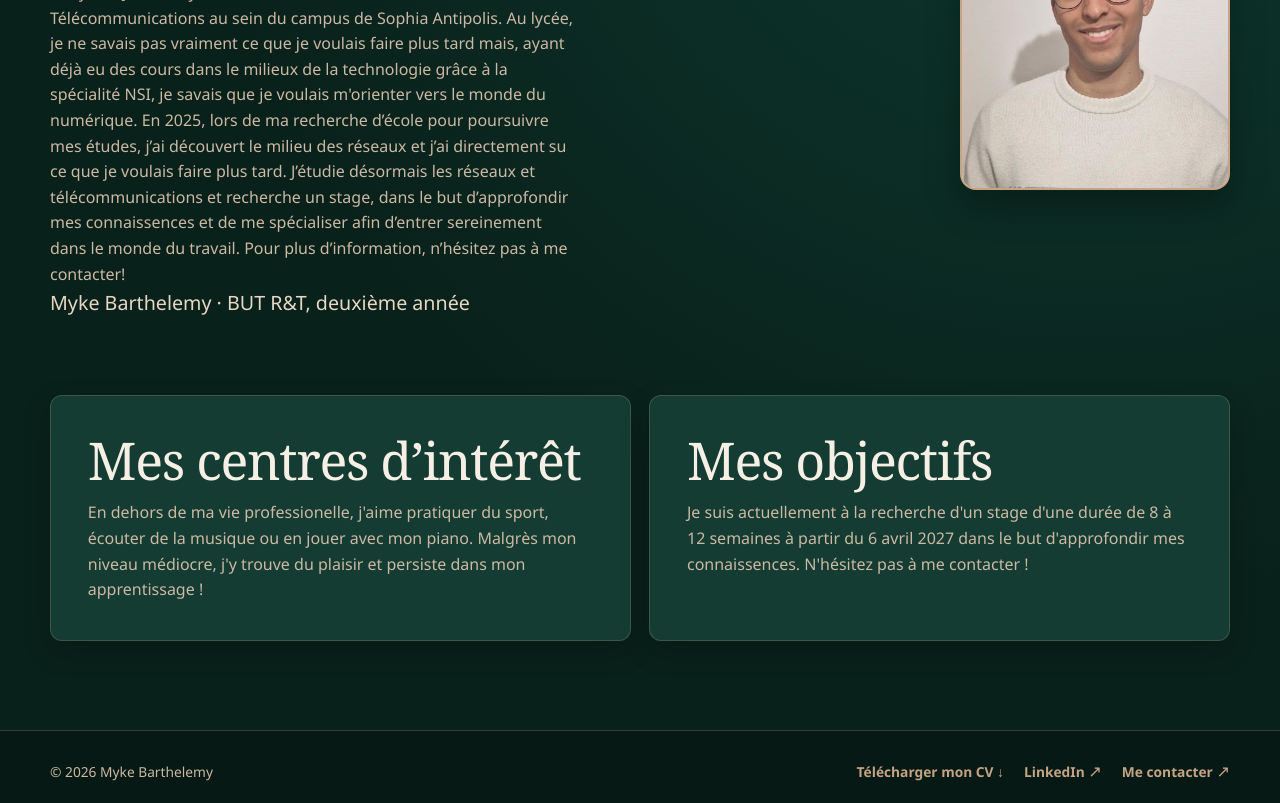
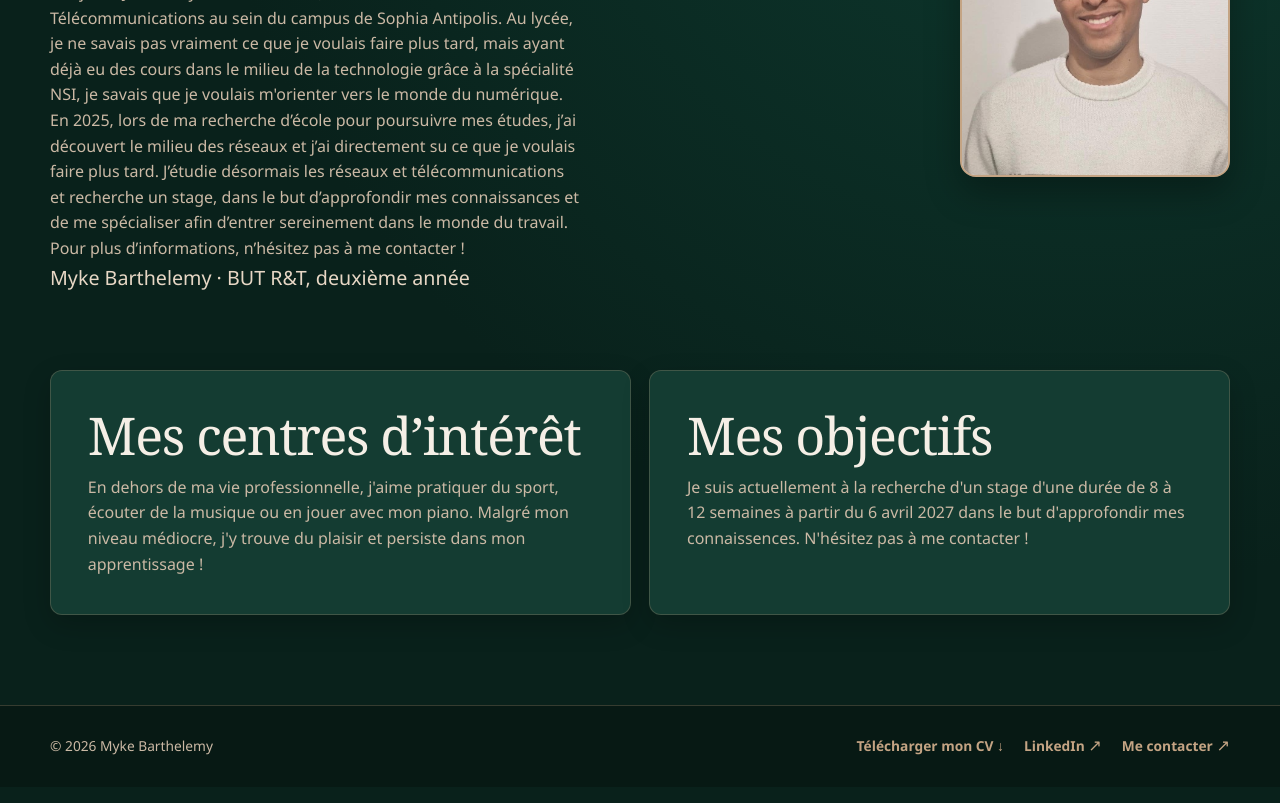
Before and after one commit to BarthelemyMyke/portfolio, a plain HTML site: page a-propos.html in a window 1280 px wide. Shown: the part 434-1237 px from the top of the page. Drawn offline with Linux system fonts and the light colour scheme.

Commit message:
Corriger les fautes de français de la page À propos

```diff
--- a/a-propos.html
+++ b/a-propos.html
@@ -40,7 +40,7 @@
             <h1 class="heading page-title">Mon profil<br> <em>et mes objectifs</em></h1>
             <p class="placeholder-copy">
 Bonjour !
-Je suis Myke BARTHELEMY, étudiant en BUT Réseaux et Télécommunications au sein du campus de Sophia Antipolis. Au lycée, je ne savais pas vraiment ce que je voulais faire plus tard mais, ayant déjà eu des cours dans le milieux de la technologie grâce à la spécialité NSI, je savais que je voulais m'orienter vers le monde du numérique. En 2025, lors de ma recherche d’école pour poursuivre mes études, j’ai découvert le milieu des réseaux et j’ai directement su ce que je voulais faire plus tard. J’étudie désormais les réseaux et télécommunications et recherche un stage, dans le but d’approfondir mes connaissences et de me spécialiser afin d’entrer sereinement dans le monde du travail. Pour plus d’information, n’hésitez pas à me contacter!</p>
+Je suis Myke BARTHELEMY, étudiant en BUT Réseaux et Télécommunications au sein du campus de Sophia Antipolis. Au lycée, je ne savais pas vraiment ce que je voulais faire plus tard, mais ayant déjà eu des cours dans le milieu de la technologie grâce à la spécialité NSI, je savais que je voulais m'orienter vers le monde du numérique. En 2025, lors de ma recherche d’école pour poursuivre mes études, j’ai découvert le milieu des réseaux et j’ai directement su ce que je voulais faire plus tard. J’étudie désormais les réseaux et télécommunications et recherche un stage, dans le but d’approfondir mes connaissances et de me spécialiser afin d’entrer sereinement dans le monde du travail. Pour plus d’informations, n’hésitez pas à me contacter !</p>
           </header>
           <p class="subtitle">Myke Barthelemy · BUT R&amp;T, deuxième année</p>
         </div>
@@ -51,7 +51,7 @@ Je suis Myke BARTHELEMY, étudiant en BUT Réseaux et Télécommunications au se
       <div class="two-columns about-sections">
         <section class="panel">
           <h2 class="section-title">Mes centres d’intérêt</h2>
-          <p class="placeholder-copy">En dehors de ma vie professionelle, j'aime pratiquer du sport, écouter de la musique ou en jouer avec mon piano. Malgrès mon niveau médiocre, j'y trouve du plaisir et persiste dans mon apprentissage ! </p>
+          <p class="placeholder-copy">En dehors de ma vie professionnelle, j'aime pratiquer du sport, écouter de la musique ou en jouer avec mon piano. Malgré mon niveau médiocre, j'y trouve du plaisir et persiste dans mon apprentissage ! </p>
         </section>
         <section class="panel">
           <h2 class="section-title">Mes objectifs</h2>
```
